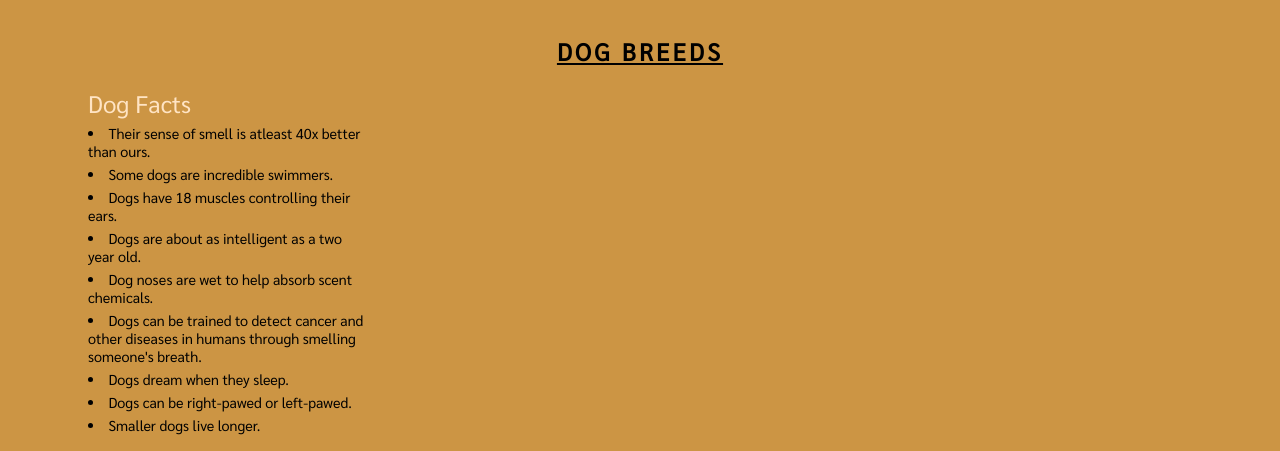
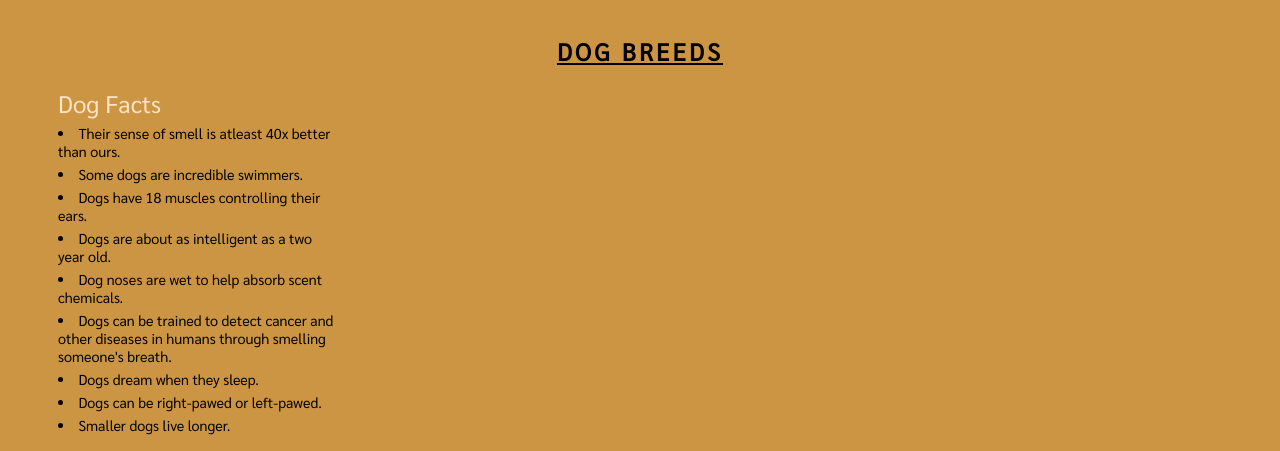
Before and after one commit to lydia-atieno/Dogs, a plain HTML site: page index.html in a window 1280 px wide. Shown: the part 75-526 px from the top of the page. Drawn offline with Linux system fonts and the light colour scheme.

Commit message:
Update style.css

```diff
--- a/style.css
+++ b/style.css
@@ -204,7 +204,7 @@ html{
     max-width: 280px;
     align-items: center;
     justify-content: center;
-    margin-left: 80px;
+    margin-left: 50px;
     font-size: 0.9rem;
 
 }
@@ -215,7 +215,7 @@ html{
 
 }
 #main h2{
-    margin-left: 80px;
+    margin-left: 50px;
 }
 #main img{
     margin-left: 80px;
```
